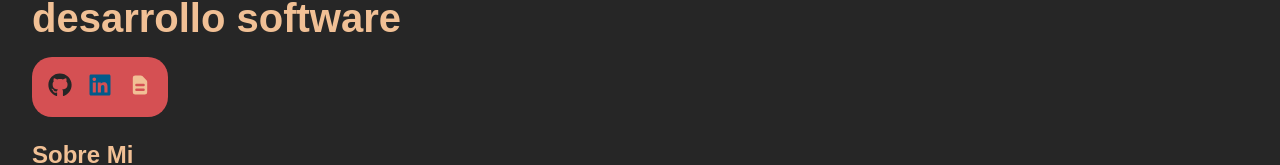
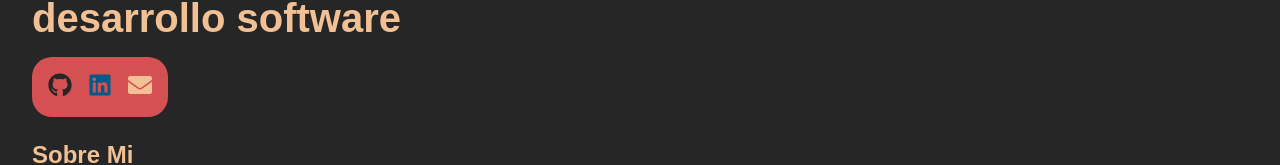
Before and after one commit to Yago-Rueda-24/Portfolio, a React (Vite) app: page / in a window 1280 px wide. Shown: the part 186-351 px from the top of the page. Built offline with nearby package versions, Linux system fonts and the light colour scheme.

Commit message:
Link de mail to al correo

```diff
--- a/src/pages/Home.jsx
+++ b/src/pages/Home.jsx
@@ -2,8 +2,8 @@
 import Navbar from "../components/Navbar";
 import Project from "../components/Project";
 import TimelineItem from '../components/TimelineItem';
-import { FaGithub, FaLinkedin } from 'react-icons/fa';
-import { HiDocumentText } from 'react-icons/hi';
+import { FaGithub, FaLinkedin,FaEnvelope } from 'react-icons/fa';
+
 
 export default function Home() {
     return (
@@ -16,7 +16,7 @@ export default function Home() {
                 <div className="social-links">
                     <a id="github" href="https://github.com/Yago-Rueda-24" target="_blank" rel="noopener noreferrer"><FaGithub size={24} /> </a>
                     <a id="linkedin" href="https://www.linkedin.com/in/yago-rueda-carrilero-4b6043319/" target="_blank" rel="noopener noreferrer"><FaLinkedin size={24} /> </a>
-                    <a id="CV" href=""><HiDocumentText size={24} /> </a>
+                    <a id="CV" href="mailto:ruedayago@gmail.com"><FaEnvelope size={24} /> </a>
                 </div>
                 <h2>Sobre Mi</h2>
                 <p>Soy un estudiante de Ingeniería Informática con una gran pasión por el desarrollo de software y la tecnología.<br />
```
